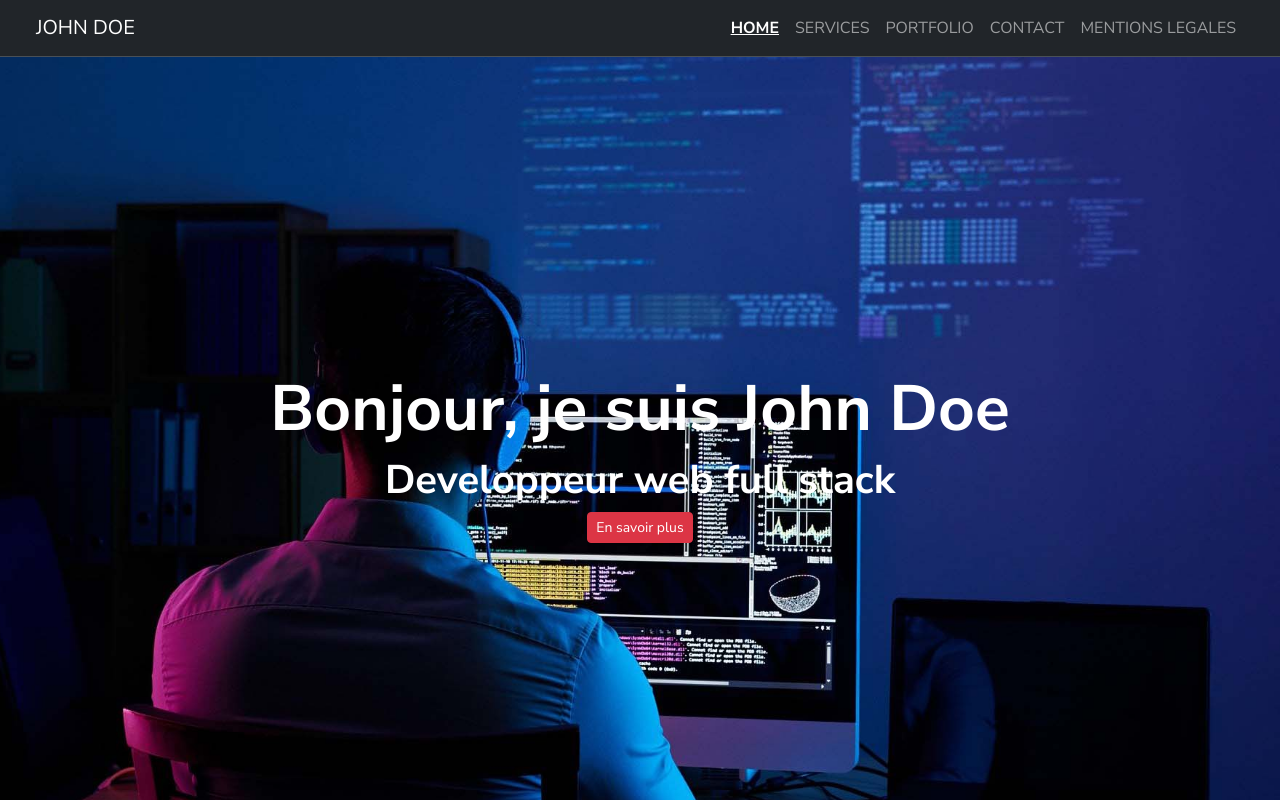
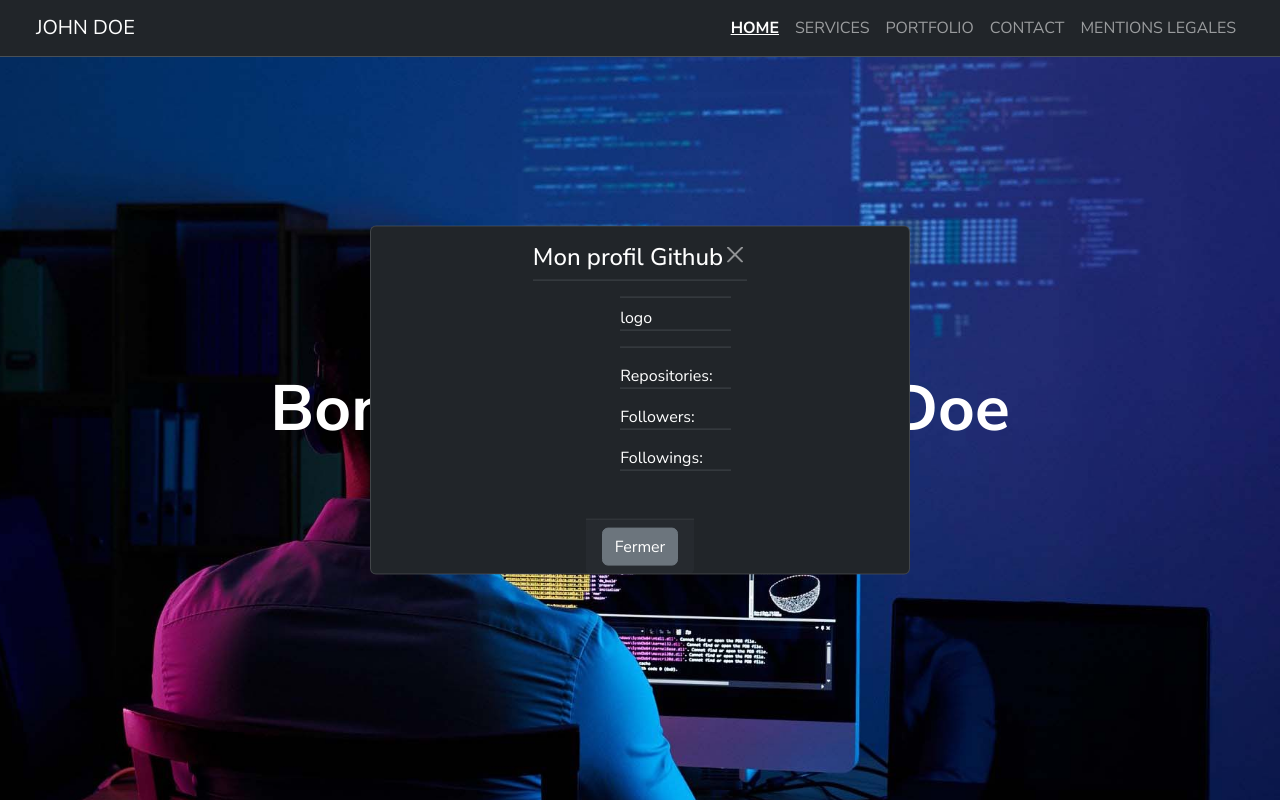
Before and after one commit to BenjCaro/portfolio, a React (Create React App) app: page / in a window 1280 px wide. Both pictures are taken after a click on the button "En savoir plus". Shown: the top 800 px of the page. Built offline with nearby package versions, Linux system fonts and the light colour scheme; no server answers.

Commit message:
mise en place et centrage de la modale

```diff
--- a/src/pages/ButtonHome.js
+++ b/src/pages/ButtonHome.js
@@ -1,12 +1,17 @@
+import { useState } from 'react';
+import { createPortal } from 'react-dom';
+import ModalContent from './Component/ModalContent';
 
 
-function handleClick() {
 
-       alert('coucou');
-
-  }
-
-
-export const ButtonHome = () => <button onClick={handleClick} type="button" className="btn btn-danger btn-sm"> En savoir plus
-
-</button>;
+export const ButtonHome = () => {
+   const [showModal, setShowModal] = useState(false);
+   return (
+    <><button onClick={() => setShowModal(true)} type="button" className="btn btn-danger btn-sm"> En savoir plus</button><>
+       {showModal && createPortal(
+         <ModalContent onClose={() => setShowModal(false)} />,
+         document.getElementById('modal')
+       )}
+     </></>
+   )
+}
--- a/src/pages/Component/ModalContent.js
+++ b/src/pages/Component/ModalContent.js
@@ -1,6 +1,6 @@
 import { useEffect, useState } from "react";
 
-const ModalContent = () => {
+const ModalContent = ({ onClose }) => {
 
     const [user, setUser] = useState('');
 
@@ -16,11 +16,11 @@ const ModalContent = () => {
 
      return (
         <>
-        <div className="card border-bottom border-secondary-subtle text-bg-dark m-auto" data-bs-theme="dark" style={{maxWidth: "540px"}}>
+        <div className="card text-bg-dark position-fixed top-50 start-50 translate-middle w-100  d-flex justify-content-center align-items-center" data-bs-theme="dark" style={{maxWidth: "540px"}}>
            <div className="card-body mb-3">
                 <div className="d-flex justify-content-between border-bottom border-secondary-subtle">
                     <h2 className="fs-4">Mon profil Github</h2>
-                    <button type="button" class="btn-close" ></button>
+                    <button type="button" class="btn-close" onClick={onClose} ></button>
                 </div>
                 <div className="row g-0">
                     <div className="col-md-4">
@@ -39,7 +39,7 @@ const ModalContent = () => {
                 </div>
             </div>
             <div className="card-footer text-end">
-                <button className="btn btn-secondary">Fermer</button>
+                <button className="btn btn-secondary" onClick={onClose}>Fermer</button>
             </div>
         </div>
         </>
--- a/src/pages/Home.js
+++ b/src/pages/Home.js
@@ -9,7 +9,7 @@ const Progress = (props) => <h4>{props.langage}</h4>;
 const Home = () => {
     return (
         <>
-            <div className="container-fluid  img-bg d-flex justify-content-center align-items-center">
+            <div id="modal" className="container-fluid  img-bg d-flex justify-content-center align-items-center">
                 <div className='text-center text-white'>
                     <Hello surname="John" name="Doe" />
                     <TitleHome />
```
